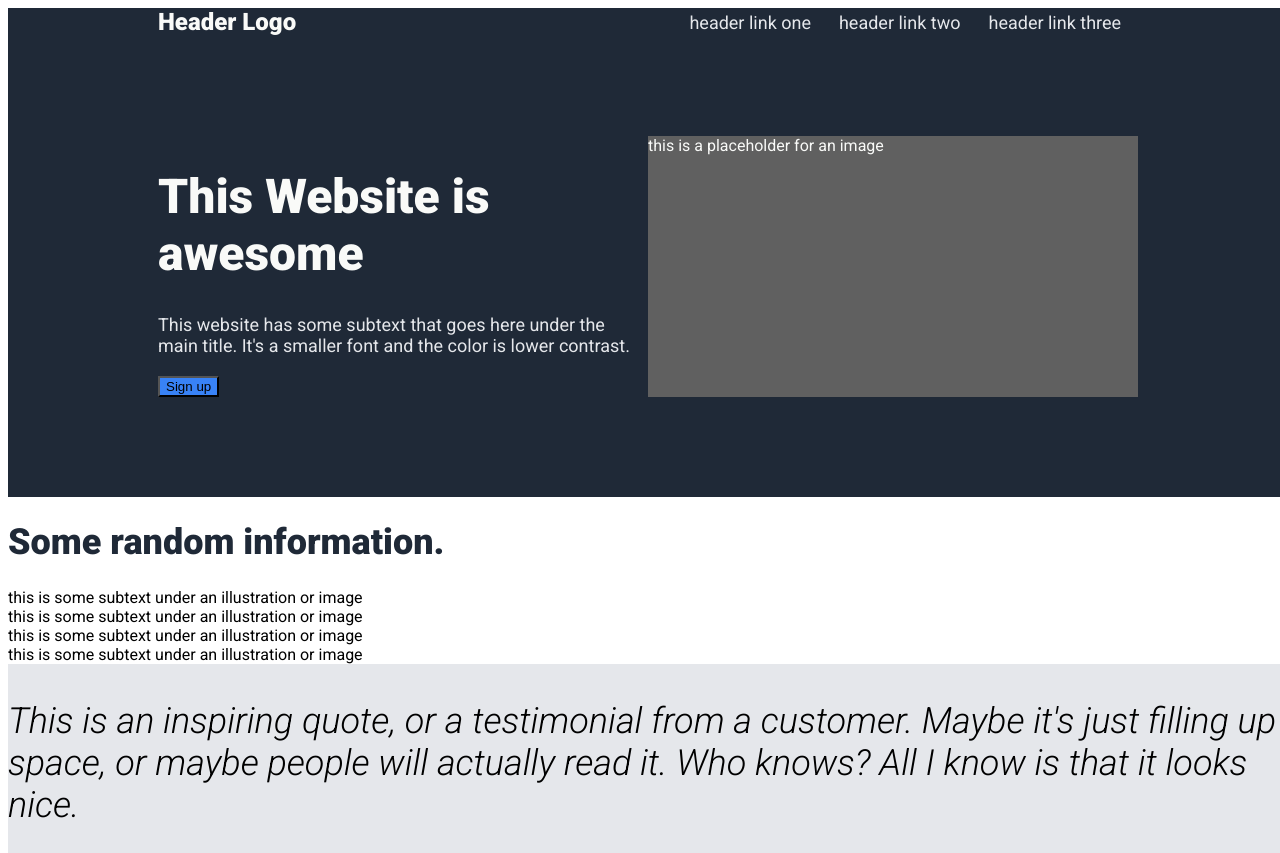
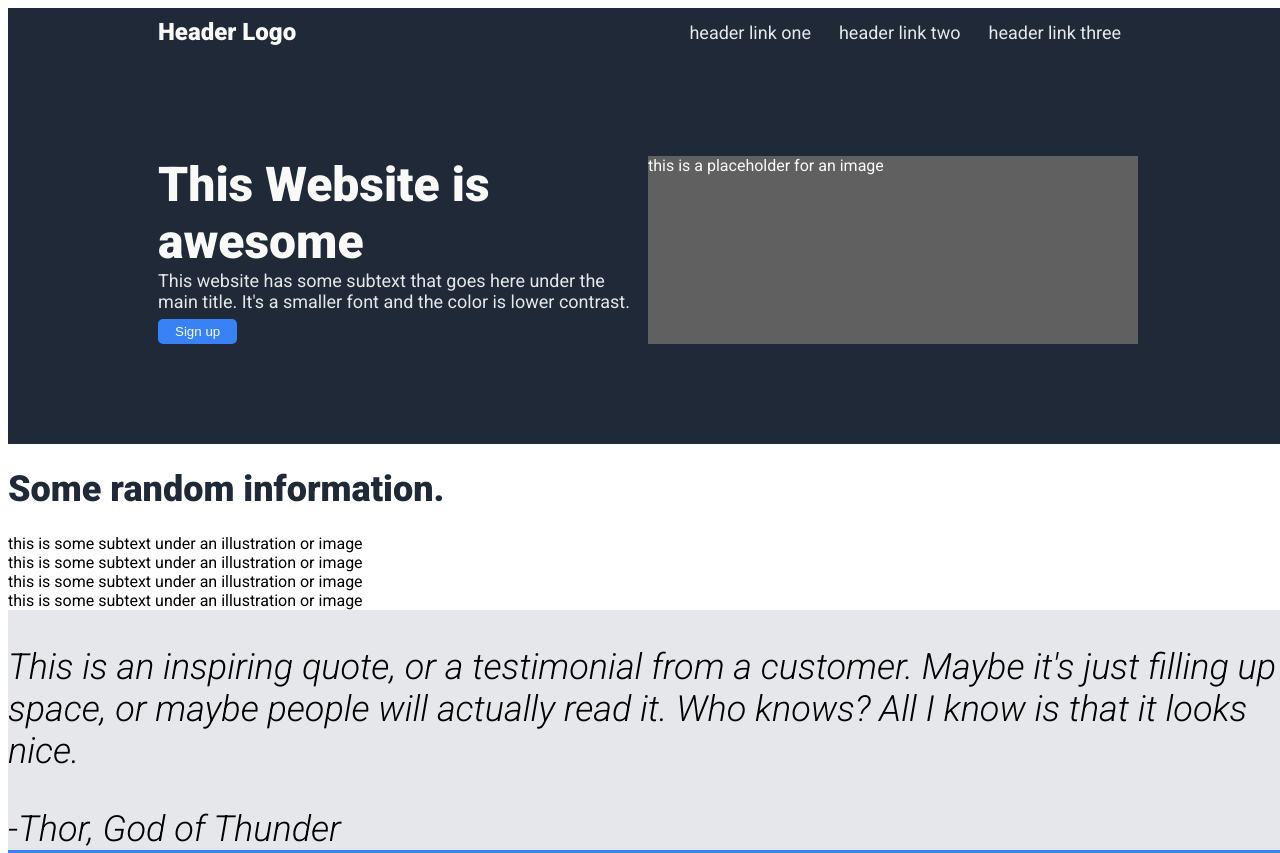
Before and after one commit to siliconjedi/landingpage, a plain HTML site: page index.html in a window 1280 px wide. Shown: the top 853 px of the page. Drawn offline with Linux system fonts and the light colour scheme.

Commit message:
FInished styling Header

```diff
--- a/style.css
+++ b/style.css
@@ -18,6 +18,8 @@ html {
 
 #headertop {
     display: flex;
+    padding-top: 10px;
+    padding-bottom: 10px;
 }
 
 #headerlogo {
@@ -42,6 +44,24 @@ html {
     flex-direction: row;
     padding-top: 100px;
     padding-bottom: 100px;;
+}
+
+#hmainleft h1 {
+    padding-top: 0px;
+    padding-bottom: 0px;
+    margin: 0;
+}
+#hmainleft p {
+    padding: 0;
+    margin: 0;
+}
+button {
+    margin-top: 7px;
+    padding: 3px 15px 3px 15px;
+    color:#F9FAF8;
+    border-style: solid;
+    border-color: #3882F6;
+    border-radius: 5px;
 }
 
 #hmainleft {
```
